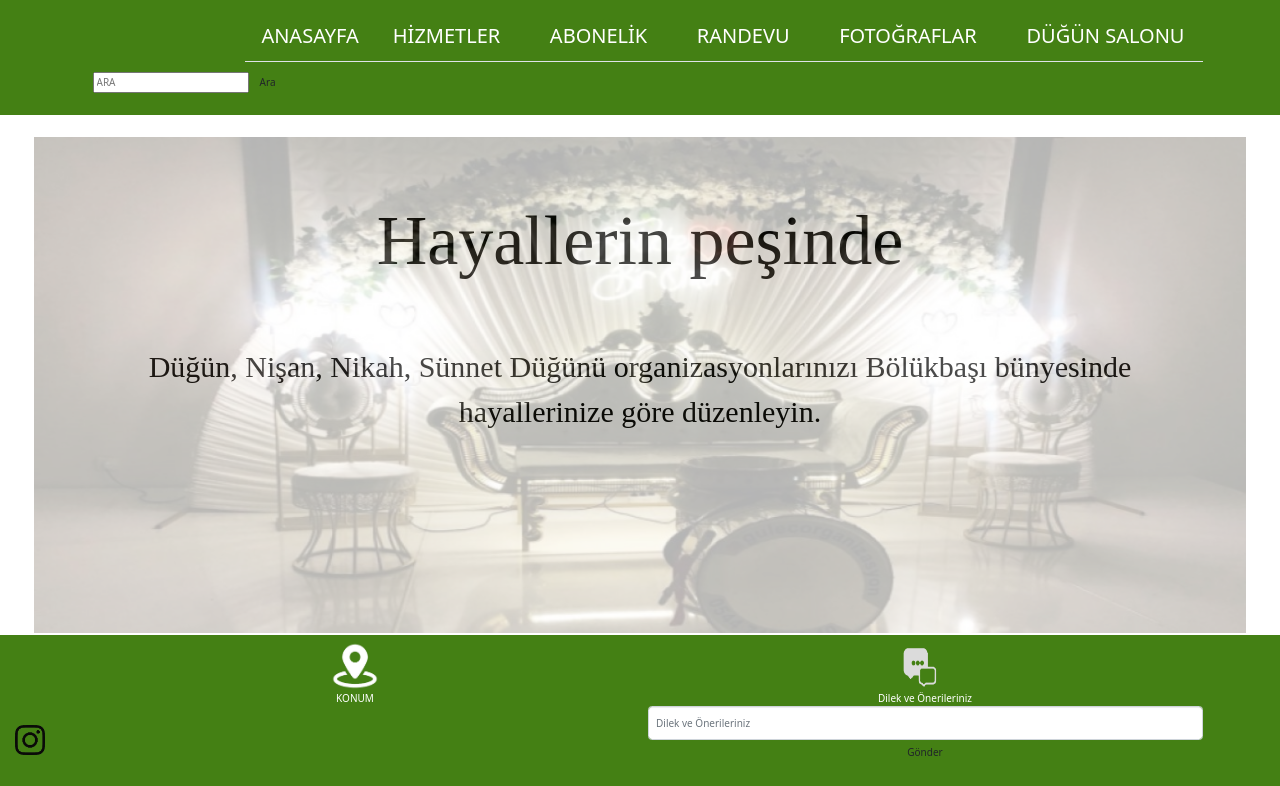
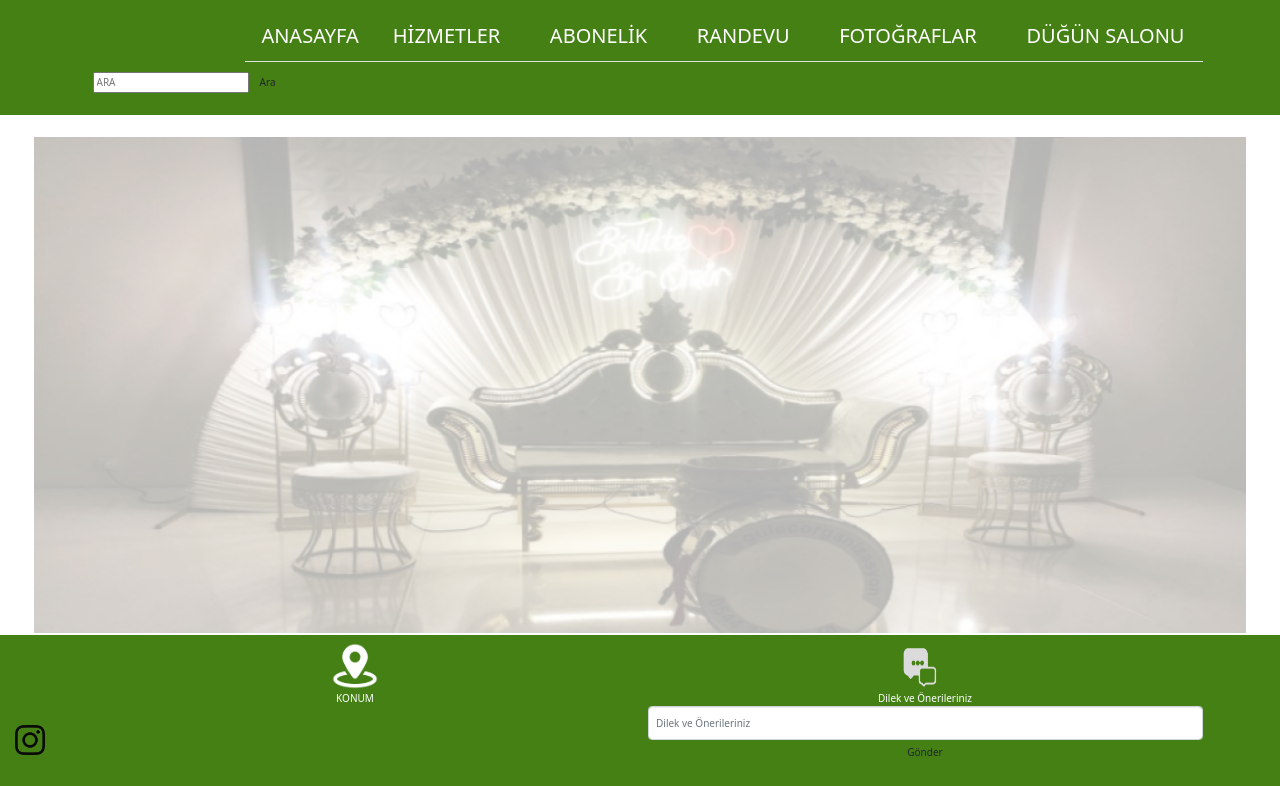
Before and after one commit to dilarauns/Appointment-System, a Django app: page / in a window 1280 px wide. Shown: the part 151-937 px from the top of the page. Run offline with Django 4.2, Linux system fonts and the light colour scheme; some libraries are stand-ins or nearby versions.

Commit message:
Update index.html

```diff
--- a/field/templates/field/index.html
+++ b/field/templates/field/index.html
@@ -12,7 +12,7 @@
     div.background {
 
       background-image:url("{% static 'image/homepageserophoto.jpg' %}");
-      background-size: cover; /* Resmi kaplayacak şekilde ayarlar */
+      background-size: cover;
       border: 2px solid rgb(255, 255, 255);
       height:500px ;
       width: 95%;
@@ -64,8 +64,8 @@
 
 <div class="background">
     <div class="transbox">
-      <h1>Hayallerin peşinde</h1>
-      <p>Düğün, Nişan, Nikah, Sünnet Düğünü organizasyonlarınızı Bölükbaşı bünyesinde hayallerinize göre düzenleyin.</p>
+
+
     </div>
   </div>
 
```
